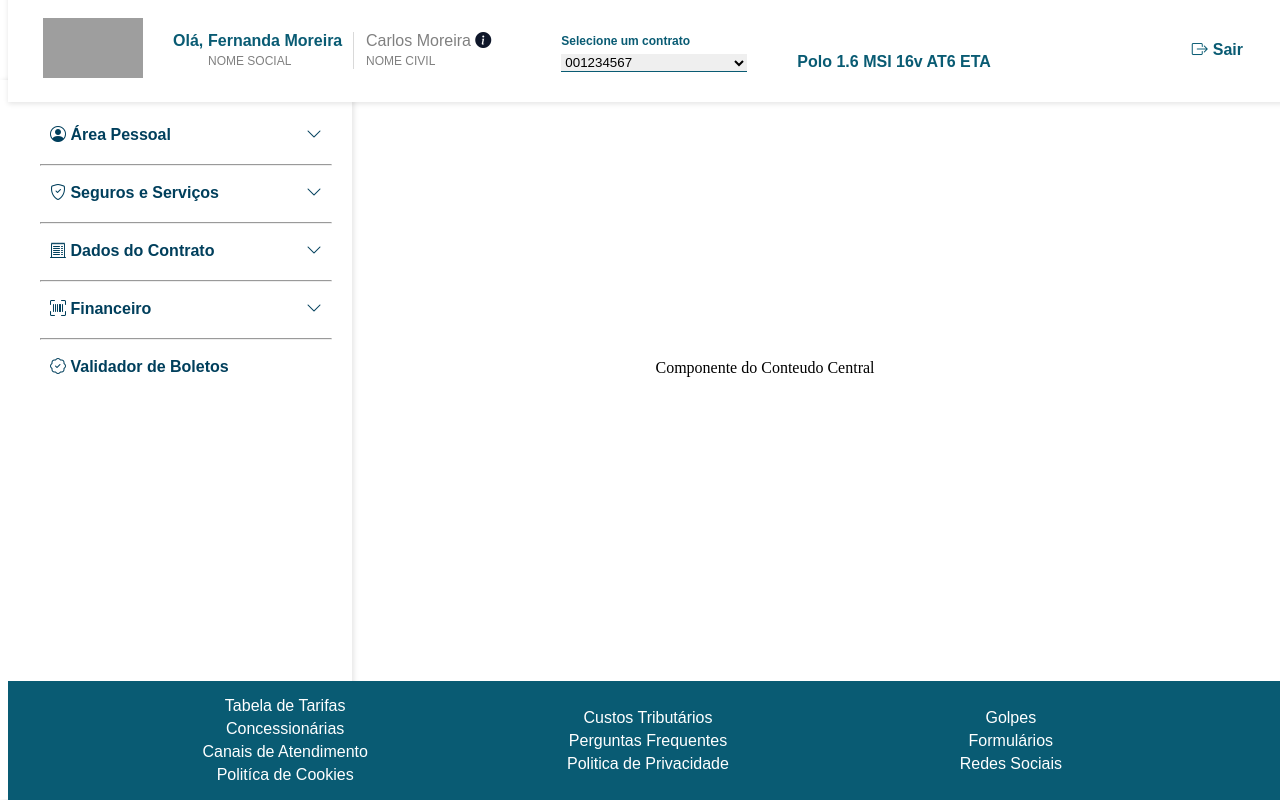
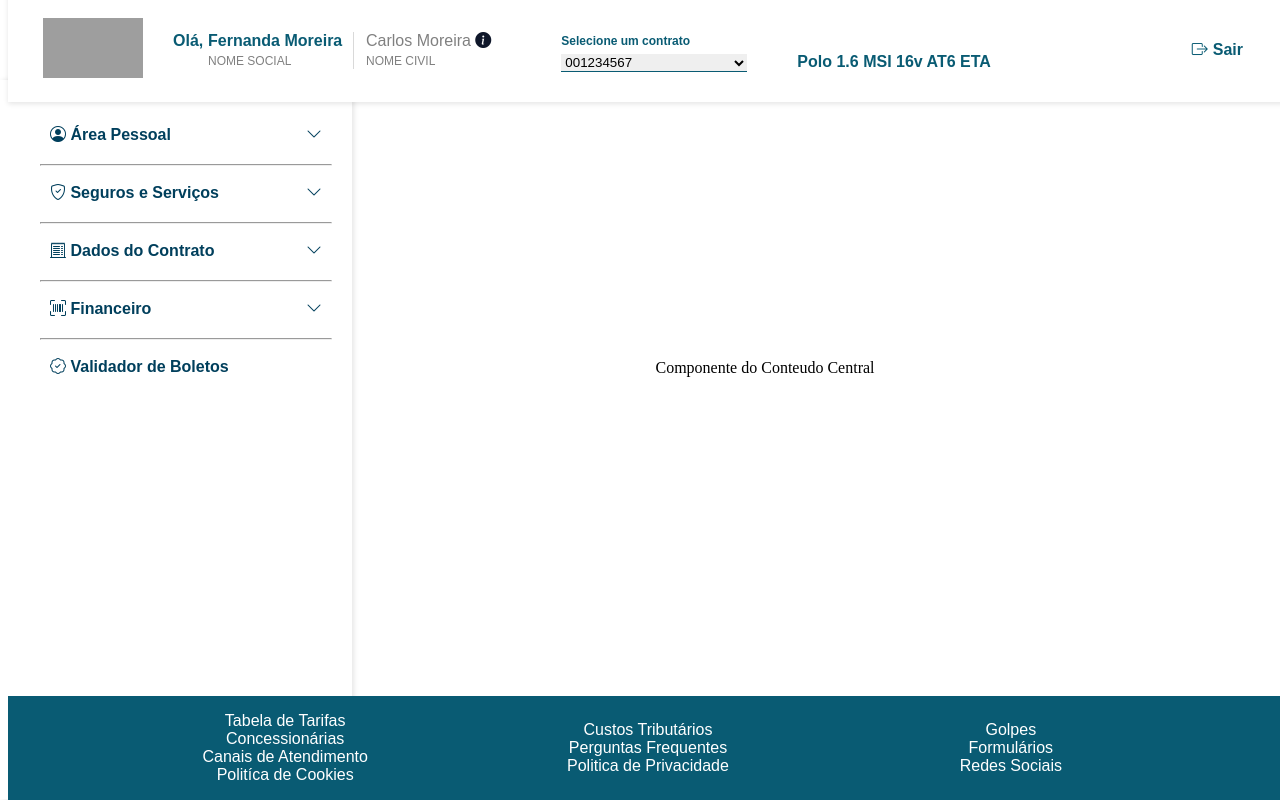
Before and after one commit to christiananjos/Projeto, an Angular app in the folder Poc-Volks/: page / in a window 1280 px wide. Built offline with nearby package versions, Linux system fonts and the light colour scheme; grey boxes are pictures that could not be loaded.

Commit message:
posicionamento do footer para não esconder os submenus

```diff
--- a/Poc-Volks/src/app/app.component.html
+++ b/Poc-Volks/src/app/app.component.html
@@ -299,7 +299,7 @@
     font-weight: normal;
     padding-right: 16px;
     padding-left: 14px;
-    gap: 24px;
+    gap: 10px;
   }
 
   .bi-chevron-down{
@@ -325,11 +325,11 @@
     color: white;
     position: fixed;
     bottom: 0;
-
     justify-content: center;
     background-color: #095B73;
     font-family: Arial, sans-serif;
     align-items: center;
+    padding: -500px;
   }
 
   .footer-column {
@@ -342,11 +342,6 @@
     padding: 0;
   }
 
-  .footer-column li {
-    margin-bottom: 5px;
-  }
-
-
   .footer-column a {
     text-decoration: none;
     color: white;
```
